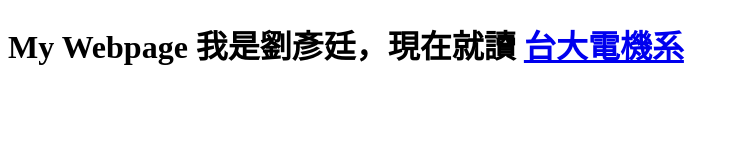
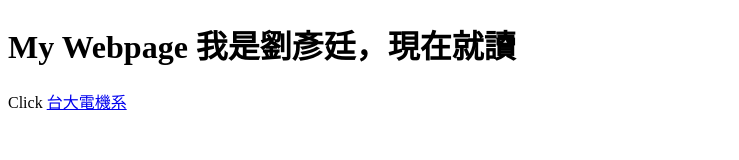
Before and after one commit to yliufn/yliufn.github.io, a plain HTML site: page index.html in a window 1280 px wide. Shown: the whole page, without its empty margins (0-739 px from the left). Drawn offline with Linux system fonts and the light colour scheme.

Commit message:
Update index.html

```diff
--- a/index.html
+++ b/index.html
@@ -6,11 +6,14 @@
   <body>
     <h1>My Webpage
       我是劉彥廷，現在就讀
-      <a href = https://web.ee.ntu.edu.tw/ >
+    </h1>
+    <p>Click
+      <a href = "https://web.ee.ntu.edu.tw/">
          台大電機系
       </a>
+     </p>
 
 
-    </h1>
+
   </body>
 </html>
```
